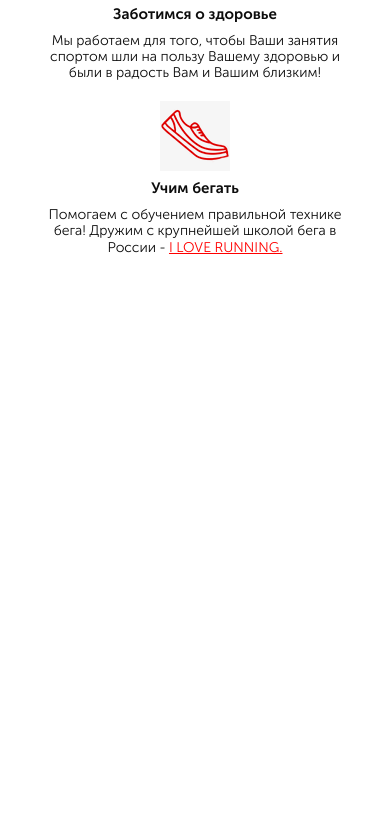
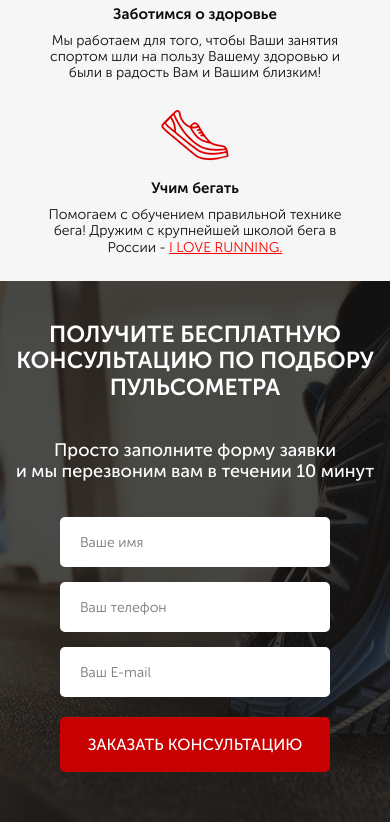
Before and after one commit to Ivannumerone/Pulsimeters, a plain HTML site: page index.html in a window 390 px wide. Shown: the part 740-1562 px from the top of the page. Before the commit the page ends 1021 px from the top, so only its background shows below. Drawn offline with nearby package versions, Linux system fonts and the light colour scheme.

Commit message:
add form

```diff
--- a/index.html
+++ b/index.html
@@ -46,7 +46,7 @@
                     </div>
                 </div>
 
-                <div class="button promo__request-button">заказать кОНСУЛЬТАЦИЮ</div>
+                <button class="button button-request">заказать кОНСУЛЬТАЦИЮ</button>
                 <div class="promo__link">или
                     <a href="#">ПЕРЕЙТИ В КАТАЛОГ</a>
                 </div>
@@ -90,5 +90,20 @@
             </div>
         </div>
     </section>
+
+    <section class="form">
+        <div class="container">
+            <h2 class="form__title">Получите бесплатную консультацию по подбору пульсометра</h2>
+            <div class="form__description">Просто заполните форму заявки<br>и мы перезвоним вам в течении 10 минут</div>
+
+            <form class="feed-form" action="#">
+                <input required name="name" placeholder="Ваше имя" type="text">
+                <input required name="phone" placeholder="Ваш телефон" type="tel">
+                <input required name="email" placeholder="Ваш E-mail" type="email">
+
+                <button class="button button-submit">заказать кОНСУЛЬТАЦИЮ</button>
+            </form>
+        </div>
+    </section>
 </body>
 </html>
--- a/sass/blocks/_advantages.sass
+++ b/sass/blocks/_advantages.sass
@@ -1,4 +1,5 @@
 .advantages
+    background-color: #f6f6f6
     padding: 70px 0 80px 0
     &__title
         margin: 0
--- a/sass/blocks/_buttons.sass
+++ b/sass/blocks/_buttons.sass
@@ -1,4 +1,5 @@
 .button
+    display: block
     width: 300px
     height: 50px
     border-radius: 5px
@@ -10,3 +11,17 @@
     text-align: center
     text-transform: uppercase
     line-height: 50px
+    &-phone
+        margin-top: 8px
+        width: 150px
+        height: 30px
+        font-size: 12px
+        line-height: 30px
+    &-request
+        margin: 68px 0 0 200px
+    &-submit
+        width: 100%
+        height: 55px
+        color: #ffffff
+        font-size: 16px
+        font-weight: 500
--- /dev/null
+++ b/sass/blocks/_form.sass
@@ -0,0 +1,16 @@
+.form
+    padding: 100px 0 92px 0
+    background: url(../img/bg2.png) center center/cover no-repeat
+    &__title
+        max-width: 800px
+        color: #ffffff
+        font-size: 36px
+        font-weight: 700
+        text-align: left
+        text-transform: uppercase
+    &__description
+        margin-top: 80px
+        text-align: left
+        color: #ffffff
+        font-size: 20px
+        font-weight: 500
--- /dev/null
+++ b/sass/blocks/_forms.sass
@@ -0,0 +1,17 @@
+.feed-form
+    margin-top: 36px
+    display: flex
+    flex-direction: column
+    width: 300px
+    input
+        margin-bottom: 15px
+        height: 50px
+        border-radius: 5px
+        background-color: #ffffff
+        border: none
+        padding: 0 20px
+        color: #4b4b4b
+        font-size: 14px
+        font-weight: 300
+        &:nth-child(3)
+            margin-bottom: 20px
--- a/sass/blocks/_general.sass
+++ b/sass/blocks/_general.sass
@@ -1,7 +1,10 @@
 @import "promo"
 @import "header"
-@import "buttons"
 @import "media-header"
 @import "media-promo"
 @import "advantages"
 @import "media-advantages"
+@import "form"
+@import "media-form"
+@import "buttons"
+@import "forms"
--- a/sass/blocks/_header.sass
+++ b/sass/blocks/_header.sass
@@ -33,9 +33,3 @@
         font-size: 18px
         font-weight: 700
         text-decoration: none
-    .button-phone
-        margin-top: 8px
-        width: 150px
-        height: 30px
-        font-size: 12px
-        line-height: 30px
--- /dev/null
+++ b/sass/blocks/_media-form.sass
@@ -0,0 +1,19 @@
+@media (max-width: 768px)
+    .form
+        padding: 40px 0 50px
+        &__title
+            font-size: 25px
+            text-align: center
+        &__description
+            text-align: center
+        .feed-form
+            margin: 36px auto 0 auto
+@media (max-width: 576px)
+    .form
+        &__title
+            font-size: 23px
+        &__description
+            font-size: 18px
+            margin-top: 40px
+        .feed-form
+            width: 270px
--- a/sass/blocks/_media-header.sass
+++ b/sass/blocks/_media-header.sass
@@ -23,8 +23,8 @@
     .header
         justify-content: space-around
         &__logo
-            width: 130px
-            transform: translateY(11px)
+            width: 165px
+            transform: translateY(6px)
         &__phone
             font-size: 12px
         .button-phone
--- a/sass/blocks/_media-promo.sass
+++ b/sass/blocks/_media-promo.sass
@@ -8,7 +8,7 @@
             font-size: 31px
         &__subheader
             font-size: 18px
-        &__request-button
+        .button-request
             margin: 30px 0 0 75px
         &__items
             margin-top: 41px
@@ -26,7 +26,7 @@
             justify-content: space-around
         &__link
             text-align: center
-        &__request-button
+        .button-request
             margin: 30px auto 0 auto
 
 @media (max-width: 576px)
@@ -43,7 +43,7 @@
         &__description
             margin-top: 10px
             font-size: 12px
-        &__request-button
+        .button-request
             width: 250px
         &__link
             font-size: 14px
--- a/sass/blocks/_promo.sass
+++ b/sass/blocks/_promo.sass
@@ -30,8 +30,6 @@
     &__icon
         display: block
         margin: 0 auto
-    &__request-button
-        margin: 68px 0 0 200px
     &__link
         color: #ffffff
         font-size: 16px
--- a/sass/style.sass
+++ b/sass/style.sass
@@ -1,6 +1,8 @@
 *
     font-family: Museo Sans
     box-sizing: border-box
+h2
+    margin: 0
 .container
     width: 950px
     margin: 0 auto
```
Also changed, not shown: css/style.css, 1 other file.
